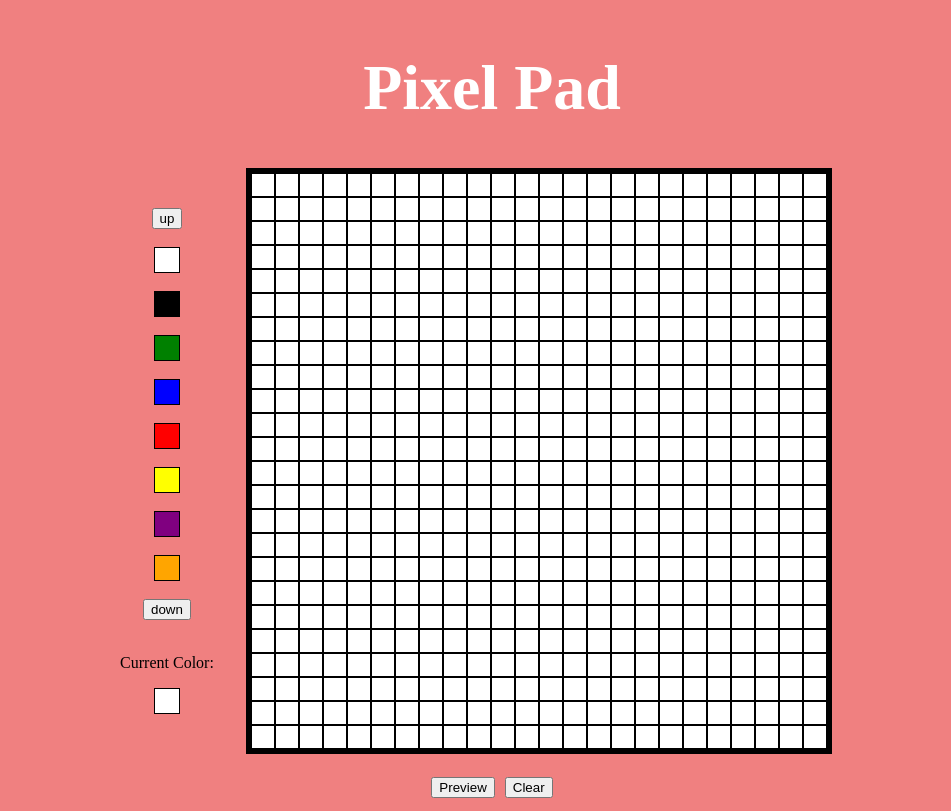
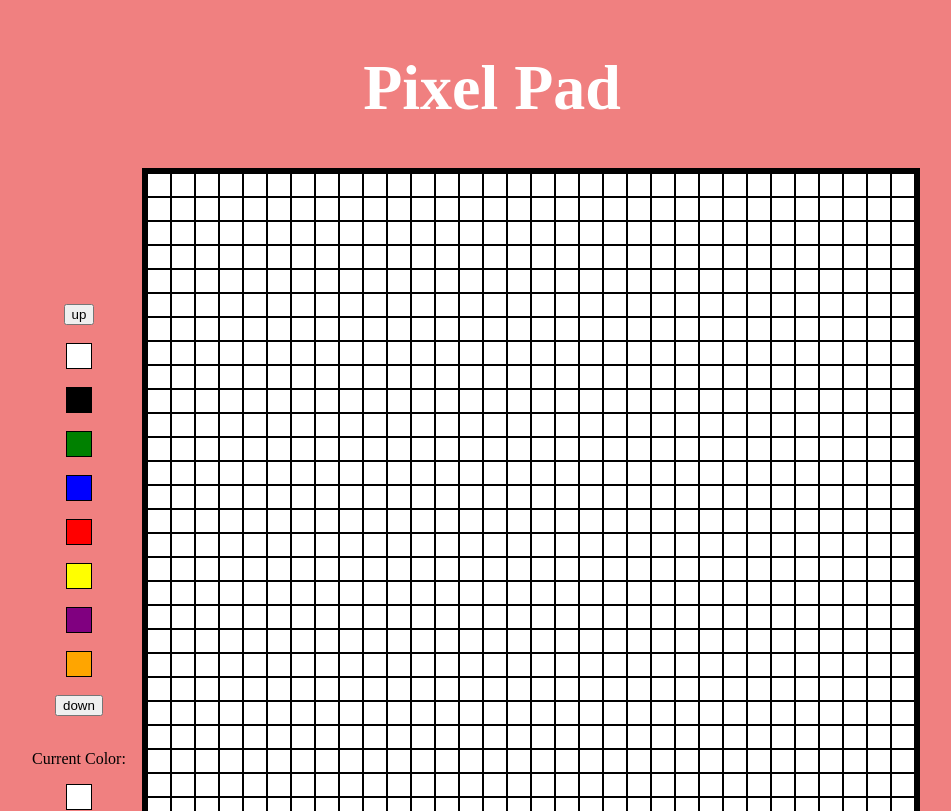
Before and after one commit to CoffeeEyes28/Pixel-Pad, a Next.js app in the folder pixel-pad/: page / in a window 1280 px wide. Shown: the top 811 px of the page, without its empty margins (148-1099 px from the left). Built offline with nearby package versions, Linux system fonts and the light colour scheme.

Commit message:
made changes to grid size now 32x32

```diff
--- a/pixel-pad/src/components/Pad.js
+++ b/pixel-pad/src/components/Pad.js
@@ -1,7 +1,7 @@
 import { useEffect, useState } from "react";
 import styles from "../styles/Pad.module.css";
 const Pad = () => {
-  const gridSize = 24;
+  const gridSize = 32;
   const squares = Array(gridSize * gridSize).fill(null);
   const paletteOptions = ['default', 'bright']
   const paletteIndex = 0;
@@ -76,6 +76,8 @@ const Pad = () => {
     }
   };
 
+
+
   return (
     <>
       <div className={styles.container}>
--- a/pixel-pad/src/styles/Pad.module.css
+++ b/pixel-pad/src/styles/Pad.module.css
@@ -3,6 +3,7 @@
 .container{
     display: flex;
     flex-direction: column;
+    align-items: center;
 
 
 }
@@ -14,12 +15,12 @@
 }
 
 .box {
-margin-left: 2rem;
+margin-left: 1rem;
 margin-right: 2rem;
 border: 5px solid black;
 display: grid;
-grid-template-columns: repeat(24, 24px);
-grid-template-rows: repeat(24, 24px);
+grid-template-columns: repeat(32, 24px);
+grid-template-rows: repeat(32, 24px);
 
 
 }
```
